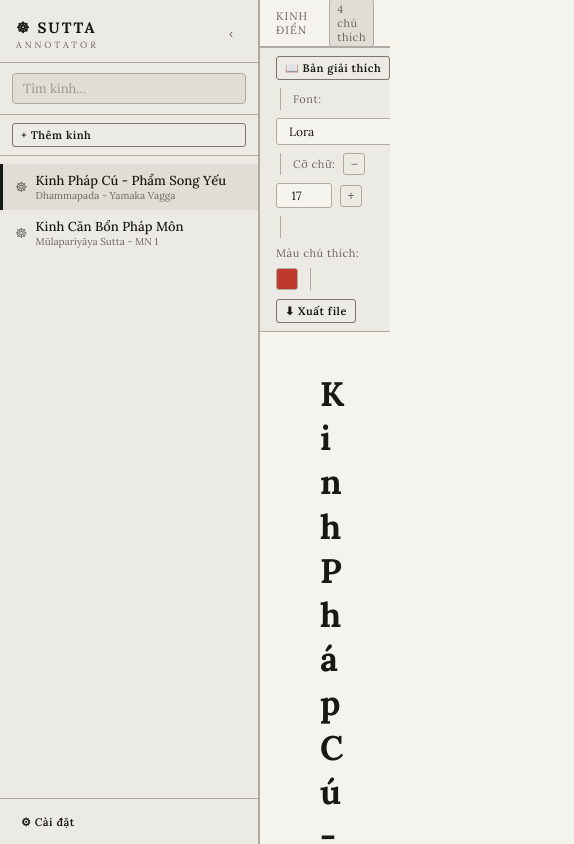
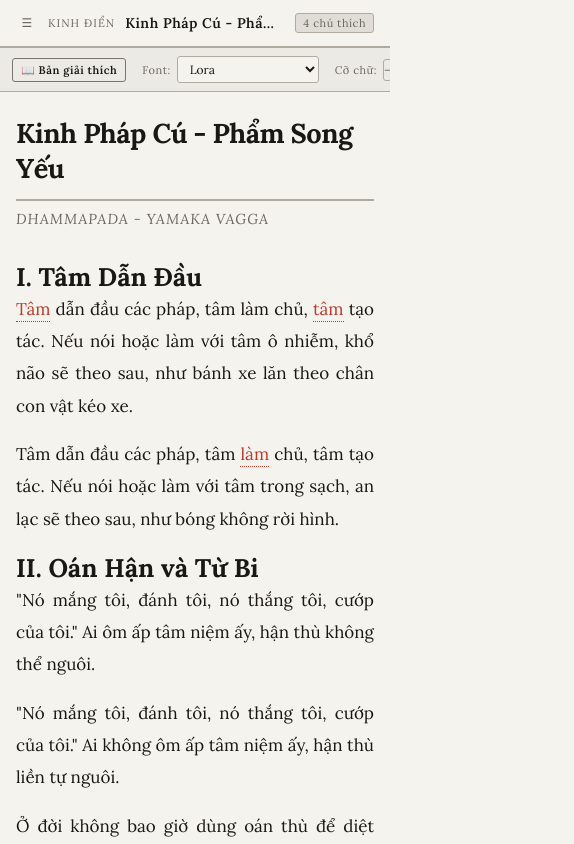
Before and after one commit to tthanhvu002sgu/sutta, a React (Vite) app: page / in a window 390 px wide. Shown: the whole page, 574 px wide, since content can reach past the window. Built offline with nearby package versions, Linux system fonts and the light colour scheme; a web font is replaced by a local one.

Commit message:
responsive

```diff
--- a/src/App.jsx
+++ b/src/App.jsx
@@ -10,6 +10,8 @@ function AppShell() {
   const [showUpload, setShowUpload] = useState(false);
   const [rightSidebarWidth, setRightSidebarWidth] = useState(300);
   const [showExportMenu, setShowExportMenu] = useState(false);
+  const [mobileSidebarOpen, setMobileSidebarOpen] = useState(false);
+  const [mobileRightSidebarOpen, setMobileRightSidebarOpen] = useState(false);
 
   const startResizingRight = useCallback((e) => {
     e.preventDefault();
@@ -188,11 +190,14 @@ function AppShell() {
 
   return (
     <div className="app">
-      <Sidebar onUpload={() => setShowUpload(true)} />
+      <Sidebar onUpload={() => { setShowUpload(true); setMobileSidebarOpen(false); }} mobileOpen={mobileSidebarOpen} onCloseMobile={() => setMobileSidebarOpen(false)} />
 
       <div className="main">
         {/* Top bar */}
         <div className="topbar">
+          <button className="icon-btn mobile-menu-btn" onClick={() => setMobileSidebarOpen(true)} title="Menu">
+            ☰
+          </button>
           <div className="topbar-breadcrumb">
             {view === 'settings' ? 'CÀI ĐẶT' : activeSutta ? 'KINH ĐIỂN' : ''}
           </div>
@@ -204,6 +209,11 @@ function AppShell() {
             <div style={{ display: 'flex', alignItems: 'center', gap: 8 }}>
               {annotationCount > 0 && (
                 <span className="tag">{annotationCount} chú thích</span>
+              )}
+              {settings.annotationDisplay === 'sidebar' && annotationCount > 0 && (
+                <button className="icon-btn mobile-right-menu-btn" onClick={() => setMobileRightSidebarOpen(true)} title="Xem chú thích">
+                  📝
+                </button>
               )}
             </div>
           )}
@@ -331,12 +341,14 @@ function AppShell() {
       {view === 'reader' && activeSutta && settings.annotationDisplay === 'sidebar' && (
         <>
           <div
-            className="resizer-right"
+            className="resizer-right desktop-only"
             onMouseDown={startResizingRight}
             style={{ width: 4, cursor: 'col-resize', background: 'var(--border)', zIndex: 10, flexShrink: 0 }}
           />
-          <div className="sidebar right-sidebar" style={{ width: rightSidebarWidth, minWidth: rightSidebarWidth, borderRight: 'none', borderLeft: 'none' }}>
-            <div className="sidebar-header" style={{ justifyContent: 'center' }}>
+          {mobileRightSidebarOpen && <div className="sidebar-overlay right-sidebar-overlay" onClick={() => setMobileRightSidebarOpen(false)} />}
+          <div className={`sidebar right-sidebar${mobileRightSidebarOpen ? ' mobile-open' : ''}`} style={{ width: rightSidebarWidth, minWidth: rightSidebarWidth, borderRight: 'none', borderLeft: 'none' }}>
+            <div className="sidebar-header" style={{ justifyContent: 'center', position: 'relative' }}>
+              <button className="icon-btn mobile-close-btn right-sidebar-close" onClick={() => setMobileRightSidebarOpen(false)} style={{ position: 'absolute', left: 10 }}>✕</button>
               <div className="sidebar-logo">DANH SÁCH CHÚ THÍCH</div>
             </div>
             <div className="sidebar-list" style={{ padding: 12 }}>
@@ -357,6 +369,9 @@ function AppShell() {
                         const originalBg = mark.style.background;
                         mark.style.background = 'color-mix(in srgb, var(--annotation-color) 25%, transparent)';
                         setTimeout(() => mark.style.background = originalBg, 1500);
+                        if (window.innerWidth <= 768) {
+                          setMobileRightSidebarOpen(false);
+                        }
                       }
                     }}
                   >
--- a/src/components/Sidebar.jsx
+++ b/src/components/Sidebar.jsx
@@ -1,7 +1,7 @@
 import { useState } from 'react';
 import { useApp } from '../context/AppContext';
 
-export default function Sidebar({ onUpload }) {
+export default function Sidebar({ onUpload, mobileOpen, onCloseMobile }) {
   const { suttas, activeSuttaId, setActiveSuttaId, deleteSutta, setView, view } = useApp();
   const [search, setSearch] = useState('');
   const [collapsed, setCollapsed] = useState(false);
@@ -12,13 +12,18 @@ export default function Sidebar({ onUpload }) {
   );
 
   return (
-    <aside className={`sidebar${collapsed ? ' collapsed' : ''}`}>
+    <>
+      {mobileOpen && <div className="sidebar-overlay" onClick={onCloseMobile} />}
+      <aside className={`sidebar${collapsed ? ' collapsed' : ''}${mobileOpen ? ' mobile-open' : ''}`}>
       <div className="sidebar-header">
         <div className="sidebar-logo">
           ☸ Sutta
           <span>Annotator</span>
         </div>
-        <button className="icon-btn" onClick={() => setCollapsed(!collapsed)} title="Thu gọn sidebar">
+        <button className="icon-btn mobile-close-btn" onClick={onCloseMobile} title="Đóng menu">
+          ✕
+        </button>
+        <button className="icon-btn desktop-collapse-btn" onClick={() => setCollapsed(!collapsed)} title="Thu gọn sidebar">
           {collapsed ? '›' : '‹'}
         </button>
       </div>
@@ -48,7 +53,7 @@ export default function Sidebar({ onUpload }) {
           <div
             key={sutta.id}
             className={`sidebar-item${activeSuttaId === sutta.id && view === 'reader' ? ' active' : ''}`}
-            onClick={() => { setActiveSuttaId(sutta.id); setView('reader'); }}
+            onClick={() => { setActiveSuttaId(sutta.id); setView('reader'); if(onCloseMobile) onCloseMobile(); }}
             id={`sidebar-item-${sutta.id}`}
           >
             <span className="sidebar-item-icon">☸</span>
@@ -73,12 +78,13 @@ export default function Sidebar({ onUpload }) {
         <button
           className={`btn btn-sm btn-ghost${view === 'settings' ? ' btn-primary' : ''}`}
           style={{ width: '100%' }}
-          onClick={() => setView(view === 'settings' ? 'reader' : 'settings')}
+          onClick={() => { setView(view === 'settings' ? 'reader' : 'settings'); if(onCloseMobile) onCloseMobile(); }}
           id="btn-settings"
         >
           ⚙ Cài đặt
         </button>
       </div>
     </aside>
+    </>
   );
 }
--- a/src/index.css
+++ b/src/index.css
@@ -528,3 +528,95 @@ input[type="color"] { opacity: 0; width: 0; height: 0; position: absolute; }
 .markdown-body pre { background: var(--bg2); padding: 16px; border-radius: 6px; overflow-x: auto; }
 .markdown-body code { font-family: monospace; font-size: 0.9em; background: var(--bg3); padding: 2px 4px; border-radius: 3px; }
 .markdown-body pre code { padding: 0; background: transparent; }
+
+/* Mobile Utilities */
+.mobile-menu-btn, .mobile-right-menu-btn, .mobile-close-btn { display: none; }
+.desktop-collapse-btn { display: flex; }
+.desktop-only { display: block; }
+.sidebar-overlay { display: none; }
+
+/* Responsive Adjustments */
+@media (max-width: 768px) {
+  .mobile-menu-btn, .mobile-right-menu-btn, .mobile-close-btn { display: flex; }
+  .desktop-collapse-btn { display: none !important; }
+  .desktop-only { display: none !important; }
+
+  /* Left Sidebar */
+  .sidebar:not(.right-sidebar) {
+    position: fixed;
+    top: 0;
+    bottom: 0;
+    left: -100%;
+    z-index: 1000;
+    transition: left 0.3s ease;
+    width: 280px !important;
+    min-width: 280px !important;
+    box-shadow: 4px 0 15px rgba(0,0,0,0.1);
+  }
+  .sidebar:not(.right-sidebar).mobile-open {
+    left: 0;
+  }
+
+  /* Right Sidebar */
+  .right-sidebar {
+    position: fixed;
+    top: 0;
+    bottom: 0;
+    right: -100%;
+    z-index: 1000;
+    transition: right 0.3s ease;
+    width: 280px !important;
+    min-width: 280px !important;
+    box-shadow: -4px 0 15px rgba(0,0,0,0.1);
+  }
+  .right-sidebar.mobile-open {
+    right: 0;
+  }
+
+  /* Overlays */
+  .sidebar-overlay {
+    display: block;
+    position: fixed;
+    inset: 0;
+    background: rgba(0,0,0,0.4);
+    z-index: 999;
+    backdrop-filter: blur(2px);
+    animation: fadeIn 0.2s ease;
+  }
+
+  /* Layout Spacing */
+  .editor-area {
+    padding: 24px 16px;
+  }
+  .sutta-title {
+    font-size: 1.6em;
+  }
+
+  .settings-panel {
+    padding: 24px 16px;
+  }
+
+  /* Toolbar Scroll */
+  .toolbar {
+    padding: 8px 12px;
+    gap: 6px;
+    overflow-x: auto;
+    flex-wrap: nowrap;
+    -webkit-overflow-scrolling: touch;
+    scrollbar-width: none; /* Firefox */
+  }
+  .toolbar::-webkit-scrollbar {
+    display: none; /* Safari/Chrome */
+  }
+
+  .toolbar-sep {
+    margin: 0 2px;
+  }
+
+  /* Modal size */
+  .modal {
+    width: 90vw;
+    padding: 20px;
+    max-height: 90vh;
+  }
+}
```
